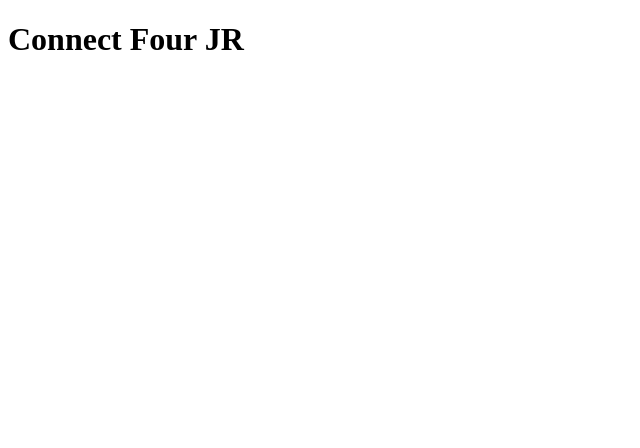
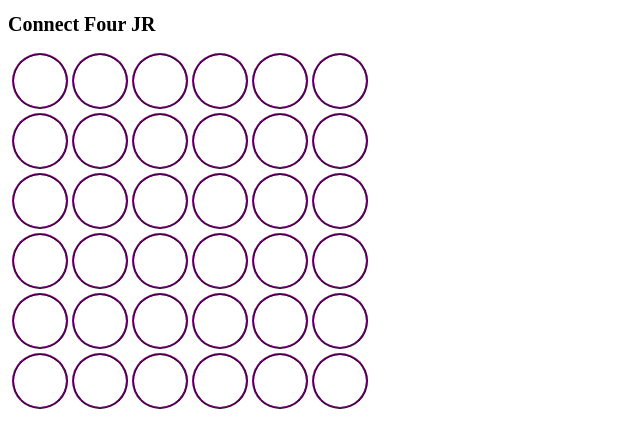
Before and after one commit to SEI-Remote-Code-Review/connect-four-1, a plain HTML site: page index.html in a window 1280 px wide. Shown: the whole page, without its empty margins (0-640 px from the left). Drawn offline with Linux system fonts and the light colour scheme.

Commit message:
style game grid

```diff
--- a/css/style.css
+++ b/css/style.css
@@ -16,3 +16,20 @@ html {
 :root {
   font-size: 62.5%
 }
+
+section {
+  border-radius:10%;
+  display: grid;
+  grid-template-rows: repeat(6, 7vh);
+  grid-template-columns: repeat(6, 7vh);
+  grid-gap: 0.5vmin;
+  padding: 3.5px;
+}
+
+div {
+  border: 2.7px ridge purple;
+}
+
+div.sqrs {
+  border-radius: 50%;
+}
--- a/index.html
+++ b/index.html
@@ -4,8 +4,8 @@
   <meta charset="UTF-8">
   <meta http-equiv="X-UA-Compatible" content="IE=edge">
   <meta name="viewport" content="width=device-width, initial-scale=1.0">
-  <script src="./js/app.js"></script>
-  <link rel="stylesheet" href="./css/">
+  <script defer src="./js/app.js"></script>
+  <link rel="stylesheet" href="./css/style.css">
   <title>Connect Four JR</title>
 </head>
 <body>
```
